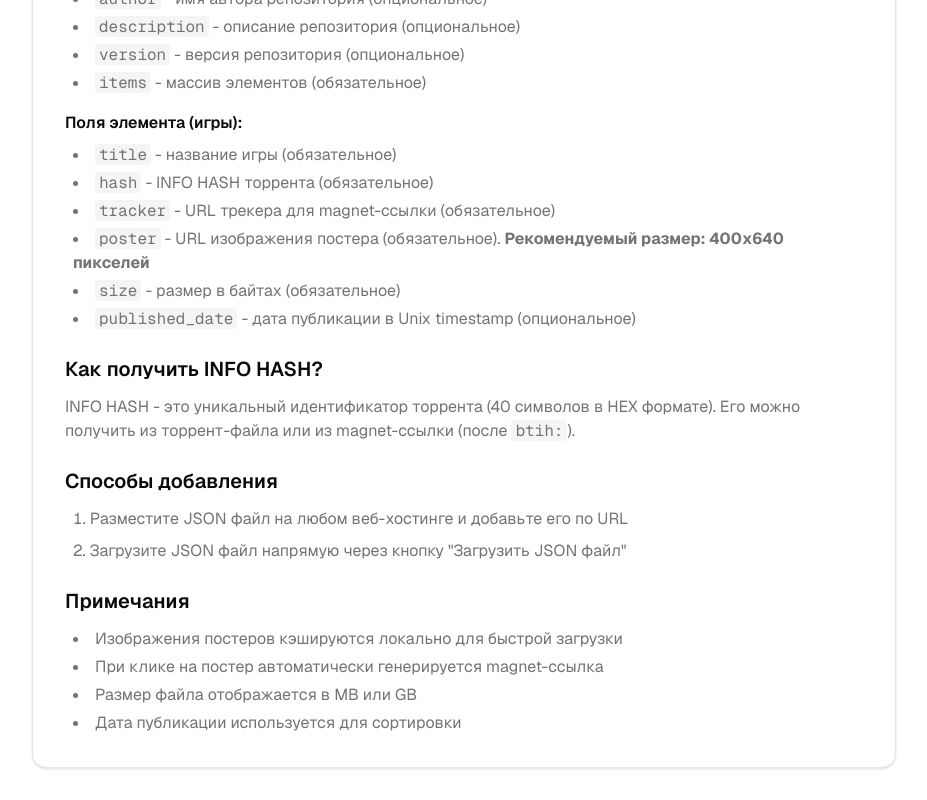
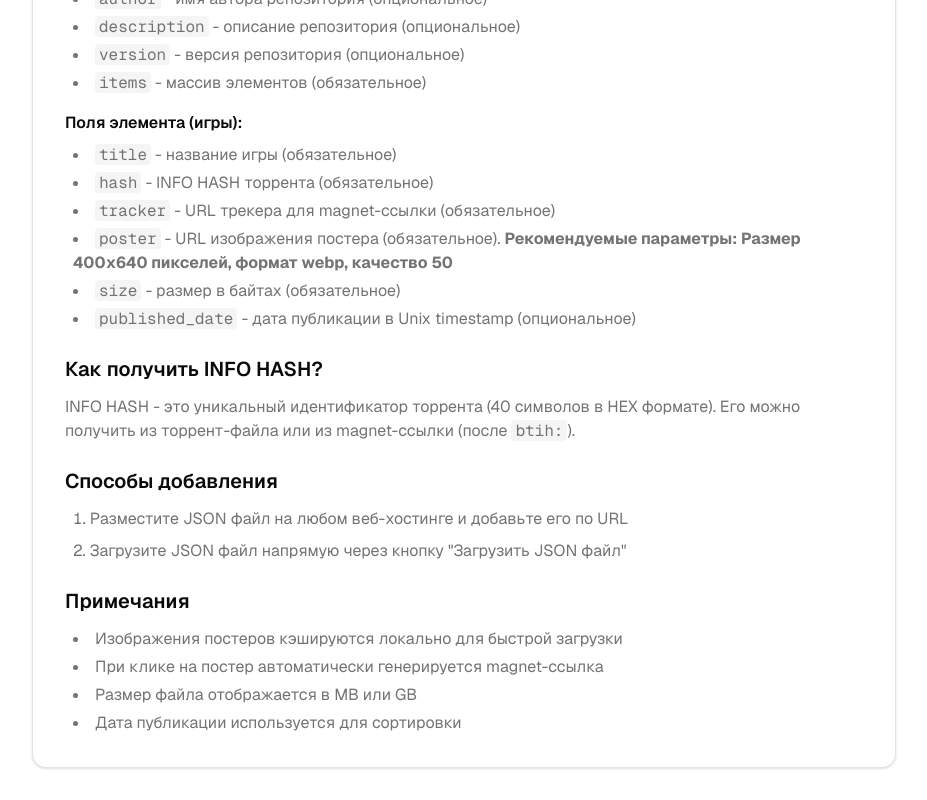
Before and after one commit to bqio/repos, a Next.js app: page /instructions in a window 1280 px wide. Shown: the part 703-1503 px from the top of the page, without its empty margins (176-1103 px from the left). Built offline with nearby package versions, Linux system fonts and the light colour scheme.

Commit message:
update poster params

```diff
--- a/app/instructions/page.tsx
+++ b/app/instructions/page.tsx
@@ -107,7 +107,7 @@ export default function InstructionsPage() {
                       </li>
                       <li>
                         <code className="bg-muted px-1 rounded">poster</code> - URL изображения постера (обязательное).{" "}
-                        <strong>Рекомендуемый размер: 400x640 пикселей</strong>
+                        <strong>Рекомендуемые параметры: Размер 400x640 пикселей, формат webp, качество 50</strong>
                       </li>
                       <li>
                         <code className="bg-muted px-1 rounded">size</code> - размер в байтах (обязательное)
@@ -210,7 +210,7 @@ export default function InstructionsPage() {
                       </li>
                       <li>
                         <code className="bg-muted px-1 rounded">poster</code> - poster image URL (required).{" "}
-                        <strong>Recommended size: 400x640 pixels</strong>
+                        <strong>Recommended params: Size 400x640 pixels, format webp, quality 50</strong>
                       </li>
                       <li>
                         <code className="bg-muted px-1 rounded">size</code> - size in bytes (required)
```
